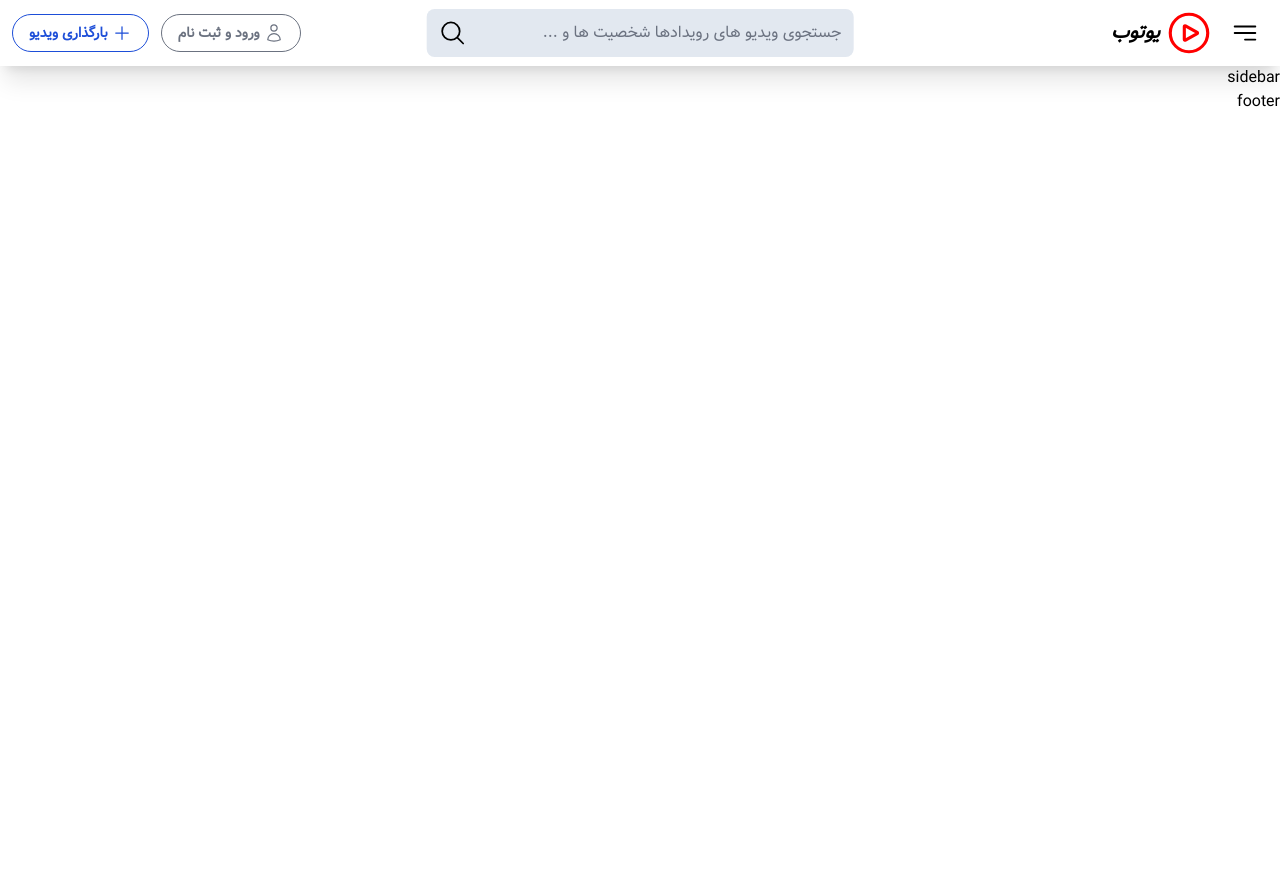
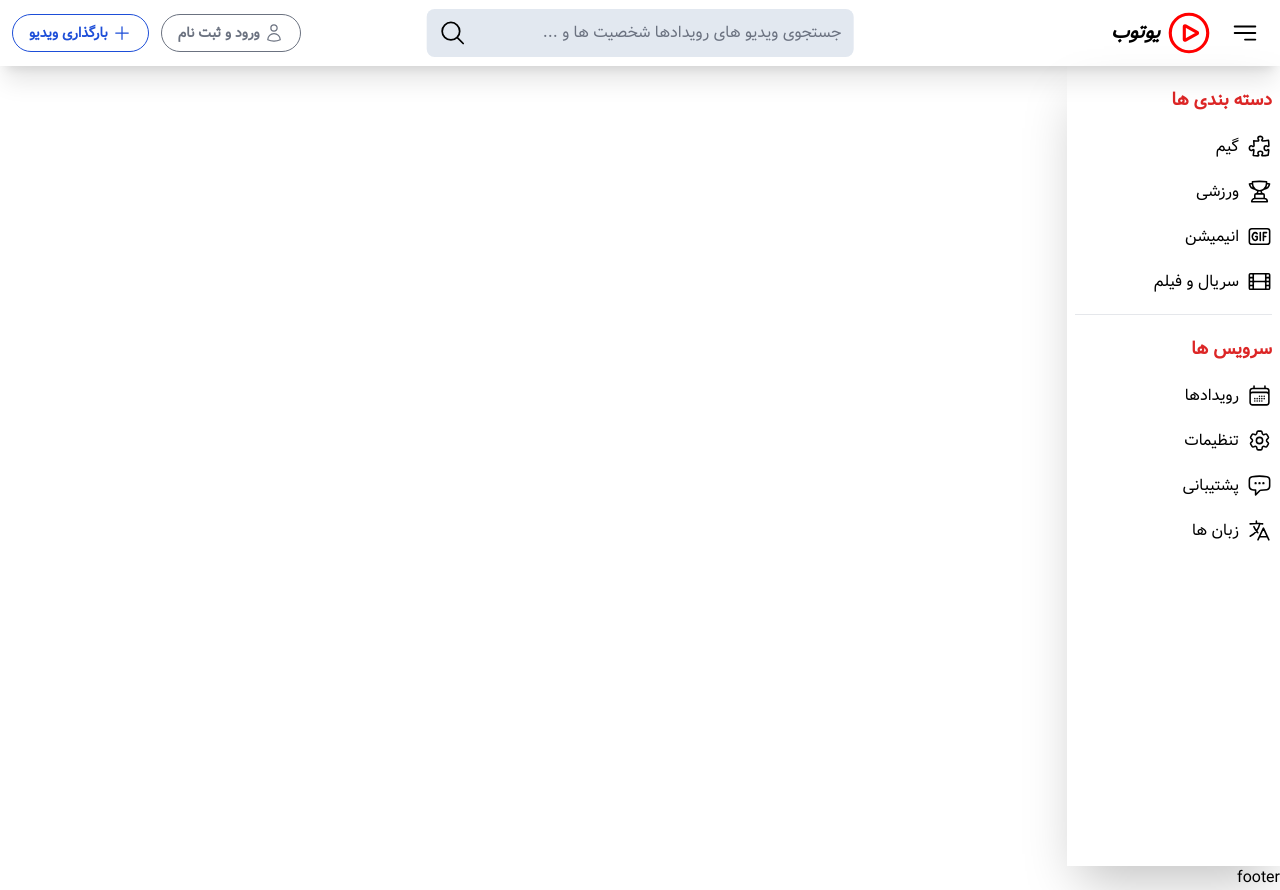
Before and after one commit to alishirani1384/Utube, a React (Vite) app: page / in a window 1280 px wide. Before the commit the page ends 800 px from the top, so only its background shows below. Built offline with nearby package versions, Linux system fonts and the light colour scheme.

Commit message:
fixed sidebar

```diff
--- a/index.html
+++ b/index.html
@@ -4,7 +4,7 @@
     <meta charset="UTF-8" />
     <link rel="icon" type="image/svg+xml" href="/vite.svg" />
     <meta name="viewport" content="width=device-width, initial-scale=1.0" />
-    <title>aparat</title>
+    <title>Utube</title>
   </head>
   <body>
     <div id="root"></div>
--- a/src/components/layout/SideBar.jsx
+++ b/src/components/layout/SideBar.jsx
@@ -1,12 +1,51 @@
 import React,{useContext} from 'react'
-import { Context } from './Layout'
+import { Context } from './Layout';
+import { categories,services} from '../../data';
+import MenuBtn from '../feature/MenuBtn';
 
 
 const SideBar = () => {
     const { open } = useContext(Context);
 
     return (
-      open && <div>sidebar</div>
+        open && (
+            <div className='shadow-2xl bg-white lg:bg-[rgb(111, 114, 133)] absolute top-0  w-1/2 h-screen z-10 lg:static lg:w-1/4 xl:w-1/6'>
+                <div className='flex flex-col gap-2 p-2'>
+                    <div className='lg:hidden'>
+                       <MenuBtn/>
+                    </div>
+                    <hr className='lg:hidden' />
+                    <div className='flex my-3 flex-col gap-5'>
+                        <h2 className='text-red-600 font-bold text-lg'>دسته بندی ها</h2>
+                        {
+                        categories.map(l=> {
+                            return (
+                                <div className='flex cursor-pointer gap-2 items-center group' key={l.id}>
+                                    <l.icon width={25}/>
+                                    <p className='group-hover:animate-bounce'>{l.text}</p>
+                                </div>
+                            )
+                        })
+                    }
+                    </div>
+                    <hr />
+                    <div className='flex mt-3 flex-col gap-5'>
+                        <h2 className='text-red-600 font-bold text-lg'>سرویس ها</h2>
+                        {
+                        services.map(l=> {
+                            return (
+                                <div className='flex cursor-pointer gap-2 items-center group' key={l.id}>
+                                    <l.icon width={25}/>
+                                    <p className='group-hover:animate-bounce'>{l.text}</p>
+                                </div>
+                            )
+                        })
+                    }
+                    </div>
+
+                </div>
+            </div>
+      )
   )
 }
 
--- /dev/null
+++ b/src/data/index.js
@@ -0,0 +1,47 @@
+import { PuzzlePieceIcon,TrophyIcon,FilmIcon,GifIcon,CalendarDaysIcon ,Cog6ToothIcon,ChatBubbleLeftEllipsisIcon,LanguageIcon} from "@heroicons/react/24/outline";
+
+export const categories = [
+    {
+        id: 1,
+        text: "گیم",
+        icon: PuzzlePieceIcon
+    },
+    {
+        id: 2,
+        text: "ورزشی",
+        icon:TrophyIcon
+    },
+    {
+        id: 3,
+        text: "انیمیشن",
+        icon:GifIcon
+    },
+    {
+        id: 4,
+        text: "سریال و فیلم",
+        icon:FilmIcon
+    }
+]
+
+export const services = [
+  {
+    id: 1,
+    text: "رویدادها",
+    icon: CalendarDaysIcon,
+  },
+  {
+    id: 2,
+    text: "تنظیمات",
+    icon: Cog6ToothIcon,
+  },
+  {
+    id: 3,
+    text: "پشتیبانی",
+    icon: ChatBubbleLeftEllipsisIcon,
+  },
+  {
+    id: 4,
+    text: "زبان ها",
+    icon: LanguageIcon,
+  },
+];
--- a/src/hooks/useWindowSize.js
+++ b/src/hooks/useWindowSize.js
@@ -3,17 +3,15 @@ import { useEffect, useState } from "react";
 export default function useWindowSize() {
   const isSSR = typeof window !== "undefined";
   const [windowSize, setWindowSize] = useState({
-    width: isSSR ? 1200 : window.innerWidth,
-    height: isSSR ? 800 : window.innerHeight,
+    width: isSSR ? window.innerWidth : 1200,
+    height: isSSR ? window.innerHeight : 800,
   });
-
   function changeWindowSize() {
     setWindowSize({ width: window.innerWidth, height: window.innerHeight });
   }
 
   useEffect(() => {
     window.addEventListener("resize", changeWindowSize);
-
     return () => {
       window.removeEventListener("resize", changeWindowSize);
     };
```
